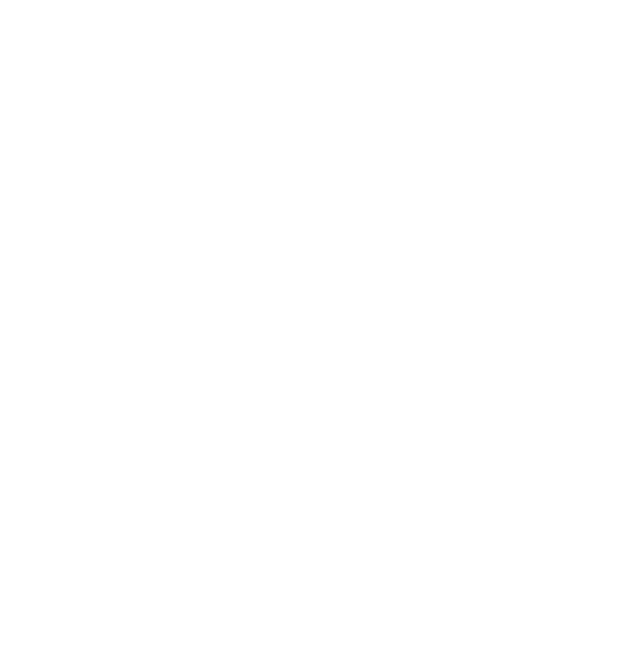
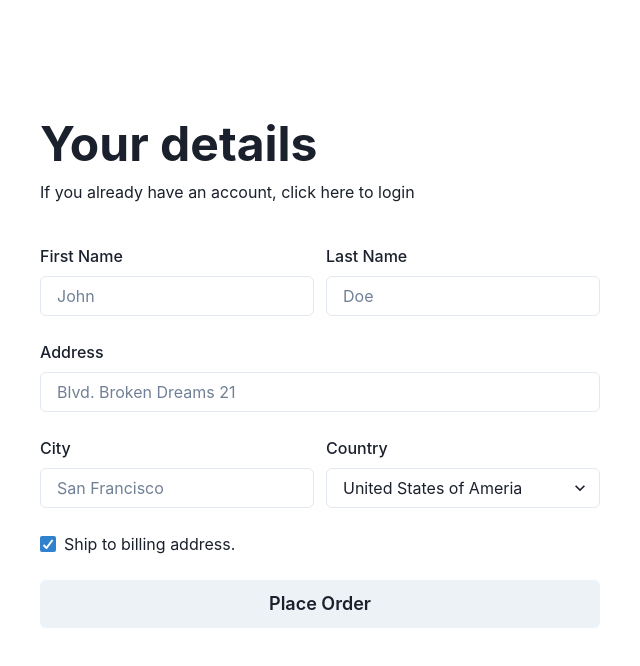
Before and after one commit to BoraVivek/chakraUI, a Next.js app: page / in a window 1280 px wide. Shown: the top 666 px of the page, without its empty margins (0-640 px from the left). Built offline with nearby package versions, Linux system fonts and the light colour scheme.

Commit message:
Build a 2-Column Form with the SimpleGrid, FormControl, and Input Component in Chakra UI

```diff
--- a/pages/index.js
+++ b/pages/index.js
@@ -1,18 +1,17 @@
 import Head from 'next/head'
 import Image from 'next/image'
 import { Container, Flex, VStack } from '@chakra-ui/react'
+import Details from '../src/sections/details'
+import Cart from '../src/sections/cart'
 
 
 export default function Home() {
   return (
     <Container maxW="container.xl" p={0}>
       <Flex h="100vh" py={20}>
-        <VStack w="full" h="full" p={10} spacing={10} alignItems="flex-start">
 
-        </VStack>
-        <VStack w="full" h="full" p={10} spacing={10} alignItems="flex-start" bg="gray.50">
-
-        </VStack>
+        <Details />
+        <Cart />
       </Flex>
     </Container>
   )
--- /dev/null
+++ b/src/sections/cart.js
@@ -0,0 +1,11 @@
+import { VStack } from "@chakra-ui/react"
+
+const Cart = () => {
+    return (
+        <VStack w="full" h="full" p={10} spacing={10} alignItems="flex-start" bg="gray.50">
+
+        </VStack>
+    );
+}
+
+export default Cart;
--- /dev/null
+++ b/src/sections/details.js
@@ -0,0 +1,76 @@
+
+import { Button, Checkbox, FormControl, FormLabel, GridItem, Heading, Input, Select, SimpleGrid, Text, VStack } from "@chakra-ui/react"
+
+const Details = () => {
+    return (
+        <VStack w="full" h="full" p={10} spacing={10} alignItems="flex-start">
+            <VStack spacing={3} alignItems="flex-start">
+                <Heading size="2xl">
+                    Your details
+                </Heading>
+                <Text>If you already have an account, click here to login</Text>
+            </VStack>
+
+            {/* Simple Grid to create a Grid functionality */}
+            <SimpleGrid columns={2} columnGap={3} rowGap={6} w="full">
+
+                {/* Grid Item, with colspan property */}
+                <GridItem colSpan={1}>
+                    {/* FormControl to contorl the form functionality */}
+                    <FormControl>
+                        {/* Label to add label for the form field */}
+                        <FormLabel>First Name</FormLabel>
+                        {/* Input Field with placeholder */}
+                        <Input placeholder="John" />
+                    </FormControl>
+                </GridItem>
+
+                <GridItem colSpan={1}>
+                    <FormControl>
+                        <FormLabel>Last Name</FormLabel>
+                        <Input placeholder="Doe" />
+                    </FormControl>
+                </GridItem>
+
+                <GridItem colSpan={2}>
+                    <FormControl>
+                        <FormLabel>Address</FormLabel>
+                        <Input placeholder="Blvd. Broken Dreams 21" />
+                    </FormControl>
+                </GridItem>
+
+                <GridItem colSpan={1}>
+                    <FormControl>
+                        <FormLabel>City</FormLabel>
+                        <Input placeholder="San Francisco" />
+                    </FormControl>
+                </GridItem>
+
+                <GridItem colSpan={1}>
+                    <FormControl>
+                        <FormLabel>Country</FormLabel>
+                        {/* Select Box */}
+                        <Select>
+                            <option value="usa">United States of Ameria</option>
+                            <option value="uae">United Arab Emirates</option>
+                            <option value="nmk">North Macedonia</option>
+                            <option value="de">Germany</option>
+                        </Select>
+                    </FormControl>
+                </GridItem>
+
+                <GridItem colSpan={2}>
+                    {/* CheckBox */}
+                    <Checkbox defaultChecked>Ship to billing address.</Checkbox>
+                </GridItem>
+
+                <GridItem colSpan={2}>
+                    {/* Button, bydefault have width="auto", so we have to use w="full" */}
+                    <Button size="lg" w="full">Place Order</Button>
+                </GridItem>
+            </SimpleGrid>
+        </VStack>
+    );
+}
+
+export default Details;
```
